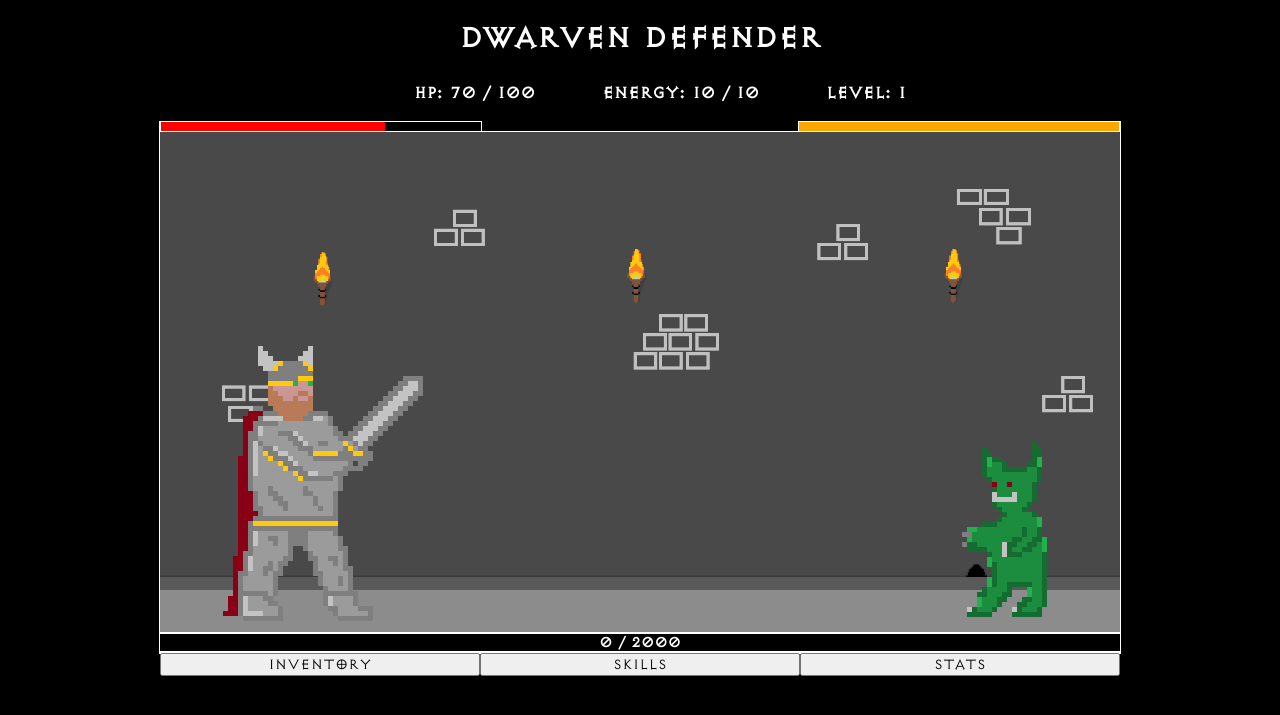
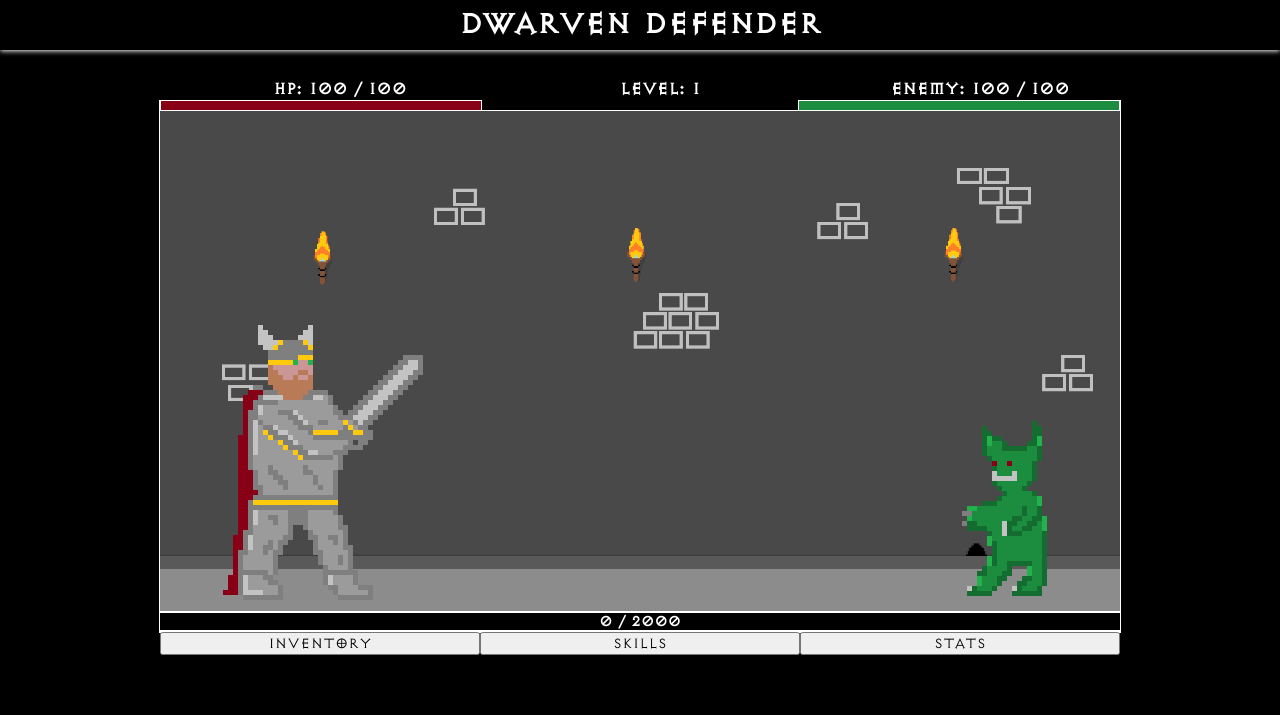
Before and after one commit to phobos101/dwarven-defender, a PHP site: page / in a window 1280 px wide. Shown: the top 715 px of the page. Run offline with PHP 8.4, Linux system fonts and the light colour scheme; some libraries are stand-ins or nearby versions.

Commit message:
Updated style, created monster HP bar

```diff
--- a/css/style.css
+++ b/css/style.css
@@ -9,18 +9,40 @@ body {
 	font-family: diablo;
 }
 
-#title_area h1 {
+header {
+	-webkit-box-shadow: 0px 1px 5px 0px rgba(255,255,255,1);
+	-moz-box-shadow: 0px 1px 5px 0px rgba(255,255,255,1);
+	box-shadow: 0px 1px 5px 0px rgba(255,255,255,1);
+	height: 50px;
+	text-align: center;
+}
+
+header h1 {
+	margin: 0;
 	font-family: diablo;
 	color: white;
 	font-size: 32px;
-	text-align: center;
-	margin-bottom: 10px;
+	line-height: 50px;
 }
 
-.game-container {
-	display: block;
-	margin: 0 auto;
-	height: 500px;
+#top-bar ul {
+	max-width: 960px;
+	height: 20px;
+	margin:0 auto;
+	text-align: center;
+}
+
+#top-bar li {
+	width: 33.33%;
+	float: left;
+	display: inline-block;
+}
+
+#top-bar p {
+	margin: 0;
+	font-size: 18px;
+	font-weight: bold;
+	text-transform: uppercase;
 }
 
 #health-bar {
@@ -39,7 +61,7 @@ body {
 }
 
 #player-health-bar {
-	background-color: red;
+	background-color: #880015;
 	height: 100%;
 	width: 100%;
 }
@@ -52,28 +74,16 @@ body {
 }
 
 #enemy-health-bar {
-	background-color: orange;
+	background-color: #1C8C3E;
 	height: 100%;
 	width: 100%;
 }
 
-#top-bar ul {
-	padding: 10px;
-	padding-top: 0;
-	padding-bottom: 0;
+.game-container {
+	display: block;
 	margin: 0 auto;
-	text-align: center;
-}
-
-#top-bar li {
-	display: inline-block;
-	padding: 0px 10px 0px 50px
-}
-
-#top-bar p {
-	font-size: 18px;
-	font-weight: bold;
-	text-transform: uppercase;
+	height: 500px;
+	margin-top: 30px;
 }
 
 #content {
@@ -102,7 +112,7 @@ body {
 	right: 50px;
 }
 
-#xp_bar {
+#xp-bar {
 	text-align: center;
 	font-size: 16px;
 	font-weight: bold;
--- a/index.html
+++ b/index.html
@@ -11,17 +11,17 @@
 	</head>
 
 	<body>
-		<div id="title_area">
+		<header>
 			<h1>Dwarven Defender</h1>
-		</div>
+		</header>
 
 		<div class="game-container">
 
 			<div id="top-bar">
 				<ul>
-					<li><p id="player_hp">HP:</p></li>
-					<li><p id="player_energy">Energy:</p></li>
+					<li><p id="player-hp">Your HP:</p></li>
 					<li><p id="level">Level:</p></li>
+					<li><p id="enemy-hp">Enemy HP:</p></li>
 				</ul>
 			</div>
 
@@ -35,7 +35,7 @@
 				<img src="assets/enemy_side_transparent.gif" id="enemy">
 			</div>
 
-			<div id="xp_bar">
+			<div id="xp-bar">
 				0
 			</div>
 
--- a/js/main.js
+++ b/js/main.js
@@ -5,10 +5,8 @@ $(start)
 
 function start() {
   var curNum              = 0
-  var playerCurrentHp     = 70;
+  var playerCurrentHp     = 100;
   var playerMaxHp         = 100;
-  var playerCurrentEnergy = 10;
-  var playerMaxEnergy     = 10;
   var playerXp            = 0;
   var playerLevel         = 1;
   var difficulty          = 1;
@@ -30,10 +28,10 @@ function start() {
 
   function updateStats() {
     $('#player-health-bar').css('width', playerCurrentHp + '%')
-    $('#player_hp').html('HP: ' + playerCurrentHp + ' / ' + playerMaxHp)
-    $('#player_energy').html('Energy: ' + playerCurrentEnergy + ' / ' + playerMaxEnergy)
+    $('#player-hp').html('HP: ' + playerCurrentHp + ' / ' + playerMaxHp)
+    $('#enemy-hp').html('Enemy: ' + 100 + ' / ' + 100)
     $('#level').html('Level: ' + playerLevel)
-    $('#xp_bar').html(playerXp + ' / ' + (1000 * (playerLevel * 2)))
+    $('#xp-bar').html(playerXp + ' / ' + (1000 * (playerLevel * 2)))
   }
 
 }
```
